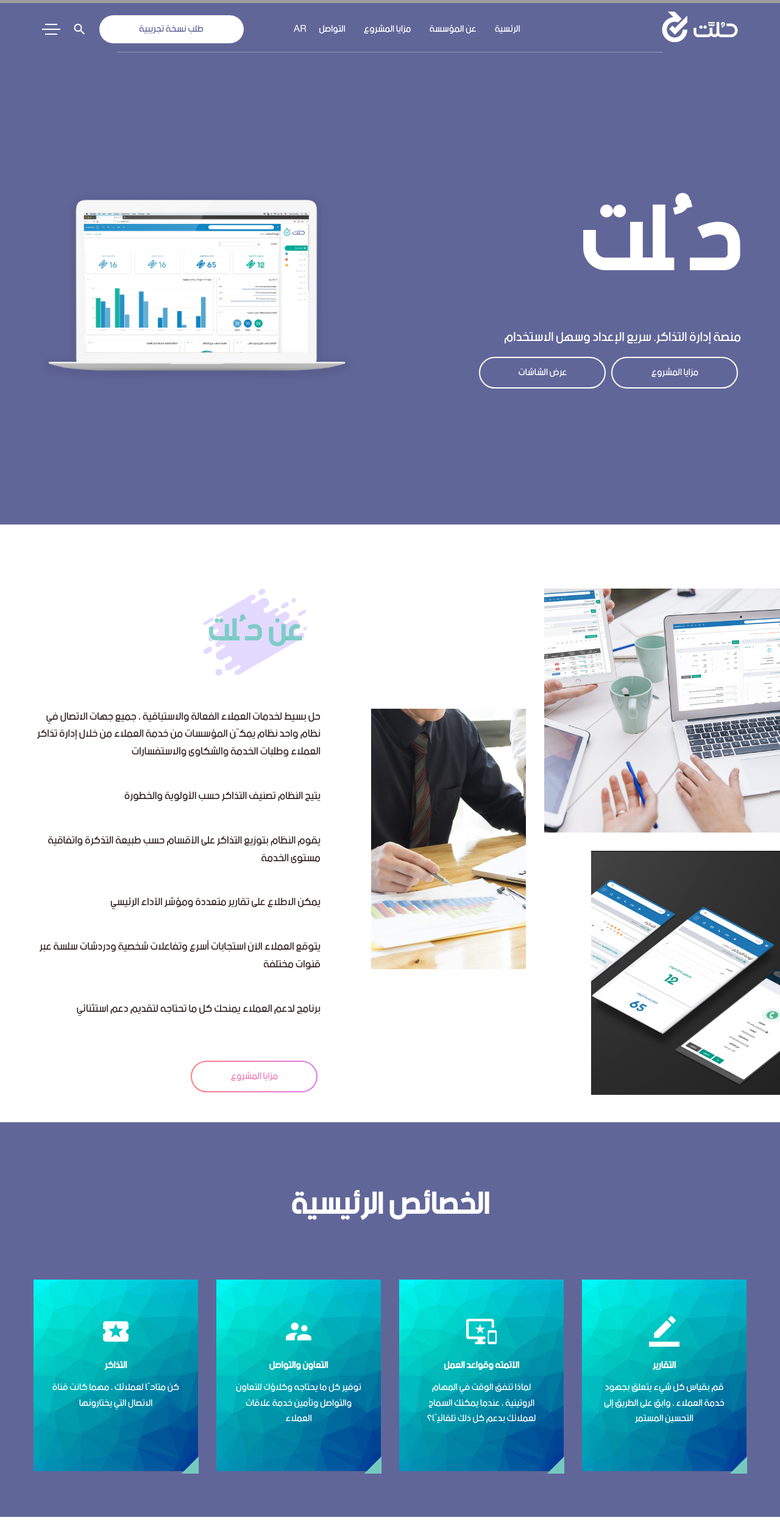
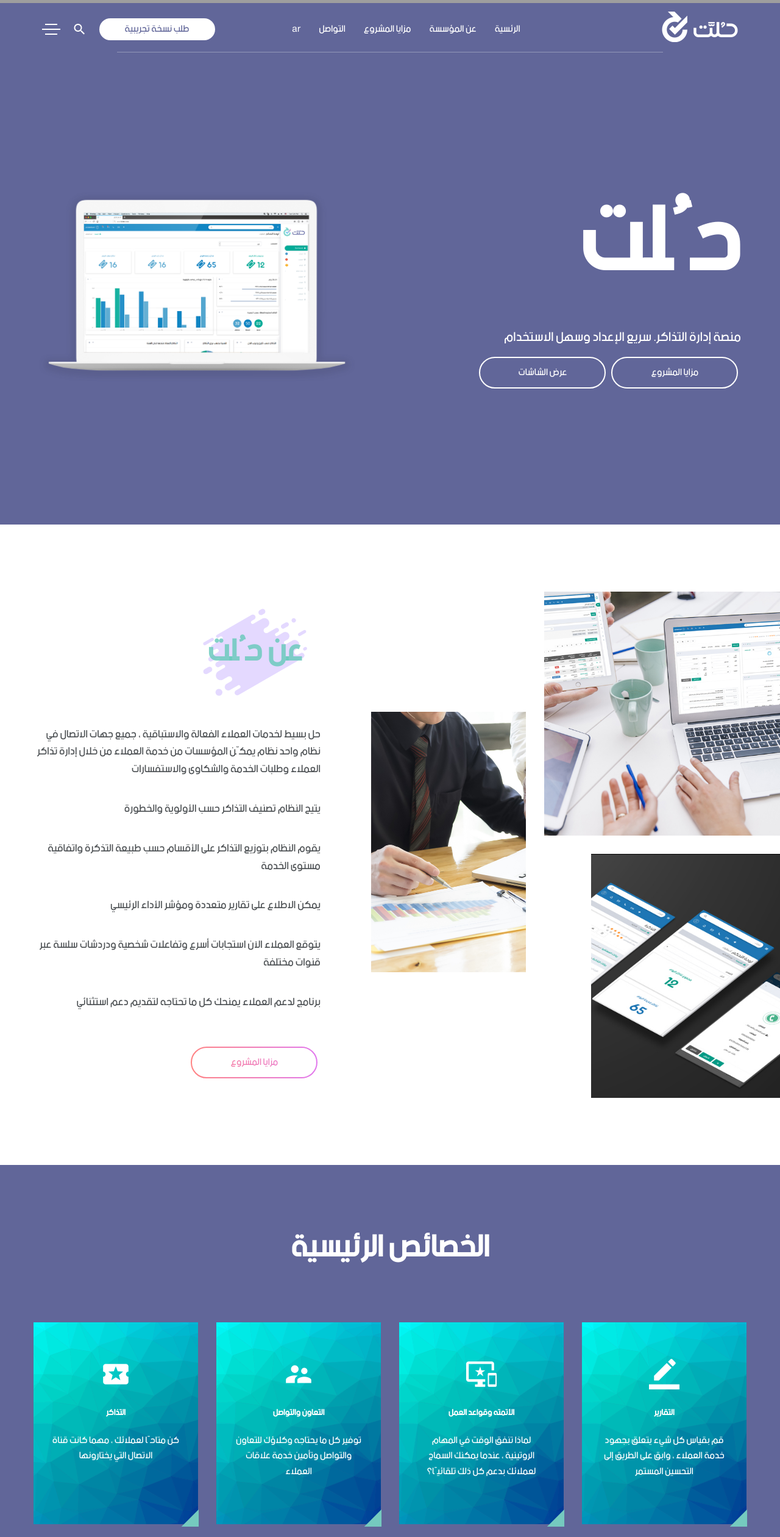
Before and after one commit to samir-001/hollat, an Angular app: page /home in a window 1280 px wide. Shown: the top 2520 px of the page at 61% size. Built offline with nearby package versions, Linux system fonts and the light colour scheme; grey boxes are pictures that could not be loaded.

Commit message:
ui copying ..

```diff
--- a/src/app/components/about/about.component.scss
+++ b/src/app/components/about/about.component.scss
@@ -2,7 +2,7 @@
     display: flex;
     flex-direction: row;
     overflow: hidden;
-    height: 110vh;
+    min-height: 100vh;
     justify-content: center;
     align-items: center;
     text-align: right;
@@ -73,11 +73,11 @@
     &__pargraph{
         padding: 0 50px;
         font-size: 18px;
-        color: rgb(56, 37, 37);
+        color: rgb(77 81 84);
         @media (max-width:900px) {
             padding: 0 10px;        }
         &-item{
-            padding: 22px 0;
+            padding: 18px 0;
         }
     }
     &__content-title{
@@ -91,6 +91,9 @@
         background-position:center center;
         background-size: auto 100%;
         background-repeat: no-repeat;
+        @media (max-width:600px) {
+            font-size: 42px;
+        }
     }
 
 }
--- a/src/app/components/call-to-action/call-to-action.component.scss
+++ b/src/app/components/call-to-action/call-to-action.component.scss
@@ -5,10 +5,13 @@
     background-size: cover;
     background-position: center center;
     color:white;
-    font-size: 20px;
+    font-size: 26px;
+
     &__title{
         font-size: 52px;
         margin: 10px;
+        @media (max-width:950px) {
+            font-size: 44px;        }
     }
     &__control{
         padding: 20px;
--- a/src/app/components/card/card.component.scss
+++ b/src/app/components/card/card.component.scss
@@ -29,16 +29,17 @@
     }
     &__title{
         font-size: 30px;
-        margin: 10px;
+
+        margin: 20px 0;
         &--extended{
-            font-size:16px ;
+            font-size:14px ;
             font-weight: bold;
         }
     }
     &__text{
         text-align: center;
         min-height: 90px;
-        font-size: 18px;
+        font-size:14px;
         &--extended{
             font-size:16px ;
         }
@@ -68,7 +69,7 @@
 
         &__item{
             margin: 0;
-            font-size: 14px;
+            font-size: 18px;
             display: flex;
             justify-content: flex-end;
             align-items: center;
--- a/src/app/components/contact-info/contact-info.component.ts
+++ b/src/app/components/contact-info/contact-info.component.ts
@@ -1,4 +1,5 @@
-import { Component } from '@angular/core';
+import { Component, HostListener } from '@angular/core';
+import { fromEvent } from 'rxjs';
 import { LanguageService } from 'src/app/services/language.service';
 
 @Component({
@@ -7,7 +8,18 @@ import { LanguageService } from 'src/app/services/language.service';
   styleUrls: ['./contact-info.component.scss']
 })
 export class ContactInfoComponent {
+  public scrWidth:any;
+
+  @HostListener('window:resize', ['$event'])
+  getScreenSize() {
+        this.scrWidth = window.innerWidth;
+        console.log( this.scrWidth);
+  }
+
+
   constructor(public dictionary:LanguageService){
 
-  }
+        this.getScreenSize();
+
 }
+}
--- a/src/app/components/main-features/main-features.component.scss
+++ b/src/app/components/main-features/main-features.component.scss
@@ -26,7 +26,11 @@
                 flex: none;
             }
             @media (max-width:600px) {
-                width: 100%;
+                width: 80%;
+                flex: none;
+            }
+            @media (max-width:400px) {
+                width: 90%;
                 flex: none;
             }
         }
@@ -34,5 +38,8 @@
     &__title{
         text-align: center;
         font-size: 52px;
+        @media (max-width:600px) {
+            font-size: 42px;
+        }
     }
 }
--- a/src/app/components/nav-bar/nav-bar.component.html
+++ b/src/app/components/nav-bar/nav-bar.component.html
@@ -6,13 +6,18 @@
           <div class="nav-bar__linkscontrols" [class.en]="dictionary.lang!=='ar'">
             <div class="nav-bar__controls" [class.en]="dictionary.lang==='en'">
 
-                <div class="nav-bar__menu-btn" (click)="toggleNav()">
+                <div class="nav-bar__menu-btn" (click)="toggleNav()" [class.hide]="scrWidth > 970" >
+                    <span class="dash" [class.dark]="!isTopZero"></span>
+                    <span class="dash" [class.dark]="!isTopZero"></span>
+                    <span class="dash" [class.dark]="!isTopZero"></span>
+                </div>
+                <div class="nav-bar__menu-btn "  (click)="toggleCurtain()" (click)="curtainContent('carousel')" [class.hide]="scrWidth < 970">
                     <span class="dash" [class.dark]="!isTopZero"></span>
                     <span class="dash" [class.dark]="!isTopZero"></span>
                     <span class="dash" [class.dark]="!isTopZero"></span>
                 </div>
 
-                <div class="search" >
+                <div class="search" (click)="toggleCurtain()"  (click)="curtainContent('search')" >
                     <mat-icon>search</mat-icon>
                 </div>
                 <div class="btn" [class.btn--dark]="!isTopZero">
@@ -20,13 +25,21 @@
                 </div>
             </div>
 
-            <div class="nav-bar__links-wrapper" [class.open] ="showNavBar">
+            <div class="nav-bar__links-wrapper"  [class.open] ="showNavBar"   [class.justify-start] ="dictionary.lang !=='ar' && scrWidth < 970 ">
 
-                <div class="nav-bar__links" [class.en]="dictionary.lang!=='ar'">
-                    <div class="nav-bar__lang-btn" (click)="dictionary.changeLanguage()">
+                <div class="nav-bar__links" [class.en]="dictionary.lang === 'en'" [class.align-start] ="dictionary.lang !=='ar' && scrWidth < 970 "   >
+                    <!-- <div class="nav-bar__lang-btn" (click)="dictionary.changeLanguage()">
                         {{dictionary.lang}}
-                    </div>
+                    </div> -->
                     <a
+                        [class.color-dark] ="!isTopZero && scrWidth > 970 "
+                        (click)="dictionary.changeLanguage()"
+                        [class.nav-bar-dark]="!isTopZero"
+                        (click)="closeNav()">
+                        {{dictionary.lang}}
+                        </a>
+                    <a
+                        [class.color-dark] ="!isTopZero && scrWidth > 970 "
                         [class.nav-bar-dark]="!isTopZero"
                         routerLink="/contact"
                         routerLinkActive="active-page"
@@ -36,6 +49,7 @@
 
                           <a
                         [class.nav-bar-dark]="!isTopZero"
+                        [class.color-dark] ="!isTopZero && scrWidth > 970 "
                           routerLink="/features"
                           routerLinkActive="active-page"
                           (click)="closeNav()">
@@ -43,6 +57,7 @@
                           </a>
                           <a
                         [class.nav-bar-dark]="!isTopZero"
+                        [class.color-dark] ="!isTopZero && scrWidth > 970 "
                         routerLink="/about"
                         routerLinkActive="active-page"
                         (click)="closeNav()">
@@ -51,6 +66,7 @@
 
                           <a
                         [class.nav-bar-dark]="!isTopZero"
+                        [class.color-dark] ="!isTopZero && scrWidth > 970 "
                           routerLink="/home"
                           routerLinkActive="active-page"
                           (click)="closeNav()">
@@ -78,6 +94,14 @@
         </div>
     </div>
 </div>
-<div class="close-curtain" [class.open]="showNavBar" (click)="closeNav()">
-
+<div class="curtain" [class.open]="showNavBar" [class.open]="curtain">
+    <div class="curtain__content">
+        <div *ngIf="cutainContent === 'search'">
+            <input type="text"/>
+            <button class="v=btn">search</button>
+        </div>
+        <div *ngIf="cutainContent === 'carousel'">
+            carousel
+        </div>
+    </div>
 </div>
--- a/src/app/components/nav-bar/nav-bar.component.scss
+++ b/src/app/components/nav-bar/nav-bar.component.scss
@@ -78,7 +78,7 @@
 
     }
     &__logo{
-        font-size: 17px;
+
         font-weight: bold;
 
     }
@@ -120,25 +120,30 @@
     &__links-wrapper{
         display: block;
 
-        @media (max-width:900px) {
+        @media (max-width:970px) {
         background-color:  #616699;
         position: absolute;
         width: 100%;
         top:81px;
         left:0;
         display: none;
+        justify-content: flex-end;
+        height: 100vh;
+        align-items: center;
+
 
         }
+
     }
     &__links{
       display: flex;
       flex-direction: row;
       justify-content: center;
-      align-items: center;
+
         a{
             display: inline-block;
             position: relative;
-            padding:20px 10px ;
+            padding:20px 10px  ;
             margin: 5px;
             &::after{
                 content:"";
@@ -149,6 +154,9 @@
                 background-color:white ;
                 width: 0%;
                 transition: all 200ms ease-in-out;
+                @media (max-width:970px){
+                    display: none;
+                }
 
             }
 
@@ -158,38 +166,54 @@
                     width: 100%;
                 }
             }
+            @media (max-width:1175px){
+                font-weight: 500;
+                padding: 5px;
+            }
         }
-        @media (max-width:900px) {
+        @media (max-width:970px) {
             display: flex;
             flex-direction: column-reverse!important;
             justify-content: center;
-            align-items: center;
+            align-items: flex-end;
             padding: 30px;
+            margin: 0px;
+
         }
     }
 }
-.close-curtain{
+.curtain{
+
     width: 100vw;
     height: 100vh;
     position: fixed;
     top: 0;
     left: 0;
     display: none;
-    background-color: #00000054;
+    background-color: #616699;
     z-index: 998;
+    &__content{
+        display: flex;
+        width: 100%;
+        height: 100%;
+        justify-content: center;
+        align-items: center;
+    }
 }
 
 .open{
-    display: block;
+    display: flex;
+
+
 }
 
 
 .btn{
-    width: 217px;
+    width: 180px;
     text-align: center;
     border-radius: 30px;
     background-color: white;
-    padding: 10px;
+    padding: 5px;
     color: #616699;
     @media (max-width:900px) {
 display: none;    }
@@ -209,3 +233,17 @@ display: none;    }
     background-color: #616699!important
 
 }
+.color-dark{
+    color:#616699 ;
+
+}
+.justify-start{
+    justify-content:flex-start;
+    align-items: center;
+}
+.align-start{
+    align-items: flex-start;
+}
+.hide{
+    display: none;
+}
--- a/src/app/components/nav-bar/nav-bar.component.ts
+++ b/src/app/components/nav-bar/nav-bar.component.ts
@@ -1,4 +1,4 @@
-import { Component } from '@angular/core';
+import { Component, HostListener } from '@angular/core';
 import { fromEvent } from 'rxjs';
 import { LanguageService } from 'src/app/services/language.service';
 
@@ -8,10 +8,20 @@ import { LanguageService } from 'src/app/services/language.service';
   styleUrls: ['./nav-bar.component.scss']
 })
 export class NavBarComponent {
-  public isTopZero:boolean = true
-  public showNavBar:boolean = false
+  public isTopZero:boolean = true ;
+  public showNavBar:boolean = false;
+  public curtain:boolean = false;
+  public scrWidth:any;
+  public cutainContent!:string
+
+   @HostListener('window:resize', ['$event'])
+   getScreenSize() {
+         this.scrWidth = window.innerWidth;
+         console.log( this.scrWidth);
+   }
   constructor(public dictionary:LanguageService){
 
+    this.getScreenSize()
     fromEvent(window,"scroll").subscribe(()=>{
       this.isTopZero = window.scrollY < 61 ? true :false
     })
@@ -20,9 +30,14 @@ export class NavBarComponent {
   toggleNav():void{
   this.showNavBar = !this.showNavBar
  }
+  toggleCurtain():void{
+  this.curtain = !this.curtain
+ }
  closeNav():void{
   this.showNavBar = false
  }
-
+ curtainContent(value:string){
+  this.cutainContent = value
+ }
 
 }
--- a/src/app/components/screens/screens.component.scss
+++ b/src/app/components/screens/screens.component.scss
@@ -29,12 +29,16 @@
         background-image: url("../../../assets/title-bg.png");
         background-position:center center;
         background-size: auto 100%;
-        background-repeat: no-repeat
+        background-repeat: no-repeat;
+        @media (max-width:950px) {
+            font-size: 42px;
+        }
 
     }
     &__links{
         display: flex;
         justify-content: center;
+        padding: 10px;
 
 
     }
--- a/src/app/components/services/services.component.scss
+++ b/src/app/components/services/services.component.scss
@@ -14,6 +14,9 @@
         background-size: auto 100%;
         background-repeat: no-repeat;
         margin-bottom: 0;
+        @media (max-width:600px) {
+            font-size: 42px;
+        }
     }
     &__content{
         display: flex;
```
Also changed, not shown: src/app/components/contact-info/contact-info.component.html (+11 -10 lines), src/app/components/contact-info/contact-info.component.scss (+22 -6 lines).
